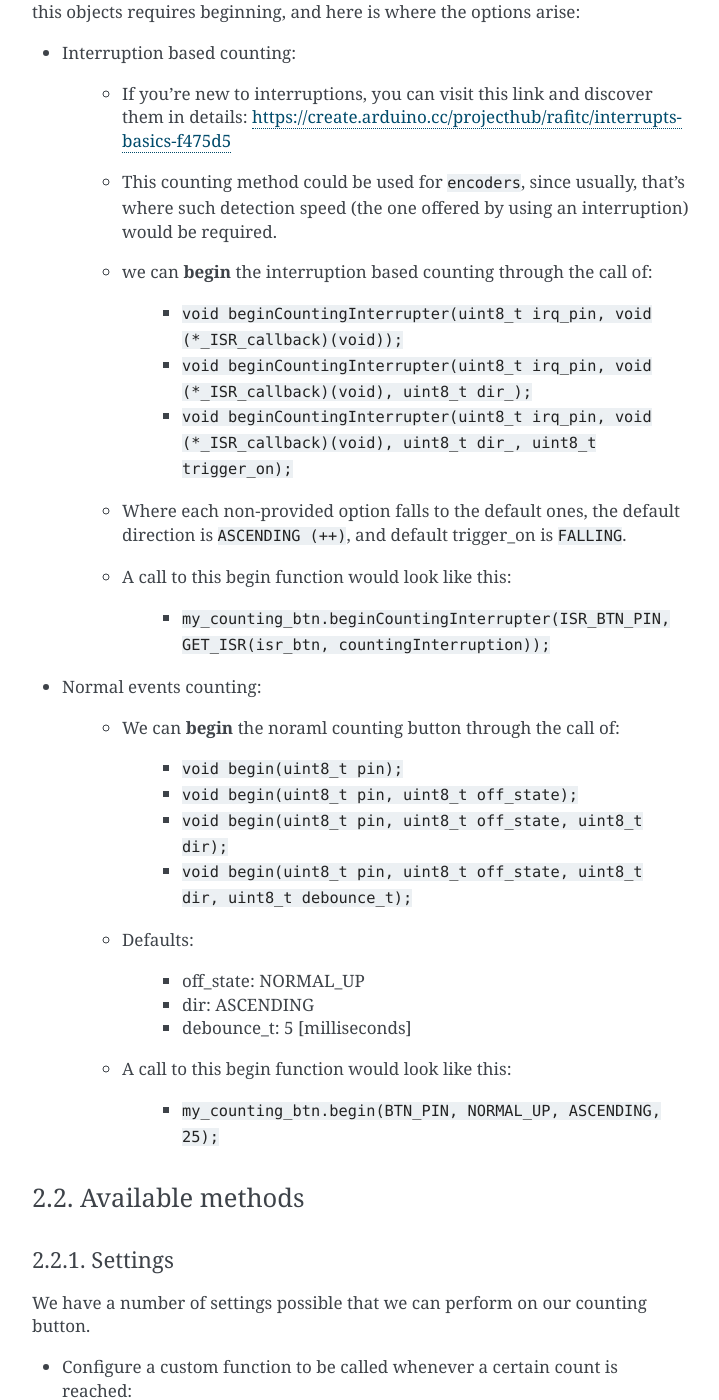
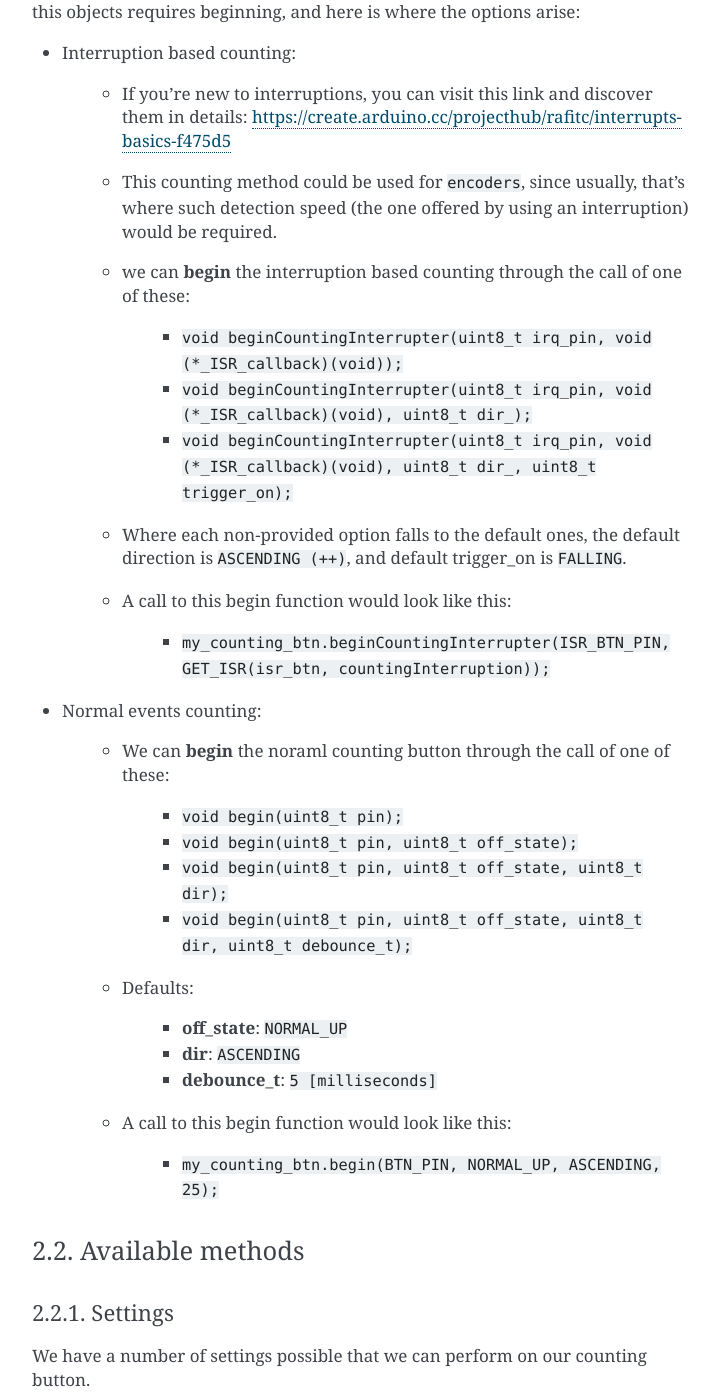
Before and after one commit to Rad-hi/MyButton_Arduino, a Sphinx documentation site: the page built from docs/pages/MyCountingButton.rst, in a window 1280 px wide and 1400 px high, scrolled down 651 px. Shown: the whole window, without its empty margins (388-1107 px from the left). Built offline with Sphinx 7.4.7, drawn with Linux system fonts in a browser that asks for light colours; some of the changed text lies outside the part shown.

Commit message:
Polishing

```diff
--- a/docs/pages/MyButton.rst
+++ b/docs/pages/MyButton.rst
@@ -45,15 +45,15 @@ The ``NORMAL_UP``, and ``NORMAL_DOWN`` keywords refer to whether the push button
 
 - ``uint32_t readTimedPress(uint8_t unit);``
 
-    + Returns the time the button has been clicked for in one of 3 units (micros, millis, seconds) **NON-DEBOUNCED**
+    + Returns the time the button has been clicked for in one of 3 ``units`` (micros, millis, seconds) **NON-DEBOUNCED**
 
 - ``uint8_t readInSteps(uint32_t period, uint8_t num_steps);``
 
-    + This function takes in a period in **milliseconds** and a number of steps, and on each step of that period ``step == period/num_steps``, returns the ``index`` of the step, **0 INDEXED**, else returns NON_CLICKED (==255).
+    + This function takes in a ``period`` in **milliseconds** and a ``number of steps``, and on each step of that period ``step == period/num_steps``, returns the ``index`` of the step, **0 INDEXED**, else returns NON_CLICKED (==255).
 
 - ``uint8_t readMultiple(uint32_t * periods, uint8_t len);``
 
-    + This function takes in an **incrementally sorted list of periods in milliseconds**, and if the button have been pressed for more than one of the periods (CHECKED ON RELEASE), it'd return the ``index`` of the period in the list, else it returns NON_CLICKED (==255). **ZERO-INDEXED**
+    + This function takes in an **incrementally sorted list of ``periods`` in milliseconds**, and if the button have been pressed for more than one of the periods (CHECKED ON RELEASE), it'd return the ``index`` of the period in the list, else it returns NON_CLICKED (==255). **ZERO-INDEXED**
 
 2.3. Notes
 ++++++++++
--- a/docs/pages/MyCountingButton.rst
+++ b/docs/pages/MyCountingButton.rst
@@ -28,7 +28,7 @@ The instanciation is simple, ``MyCountingButton my_counting_btn`` and now you ha
 
     - This counting method could be used for ``encoders``, since usually, that's where such detection speed (the one offered by using an interruption) would be required.
 
-    - we can **begin** the interruption based counting through the call of:
+    - we can **begin** the interruption based counting through the call of one of these:
 
         + ``void beginCountingInterrupter(uint8_t irq_pin, void (*_ISR_callback)(void));``
 
@@ -44,7 +44,7 @@ The instanciation is simple, ``MyCountingButton my_counting_btn`` and now you ha
 
 - Normal events counting:
 
-    - We can **begin** the noraml counting button through the call of:
+    - We can **begin** the noraml counting button through the call of one of these:
 
         + ``void begin(uint8_t pin);``
 
@@ -56,11 +56,11 @@ The instanciation is simple, ``MyCountingButton my_counting_btn`` and now you ha
 
     - Defaults:
 
-        + off_state: NORMAL_UP
+        + **off_state**: ``NORMAL_UP``
 
-        + dir: ASCENDING
+        + **dir**: ``ASCENDING``
 
-        + debounce_t: 5 [milliseconds]
+        + **debounce_t**: ``5 [milliseconds]``
 
     - A call to this begin function would look like this:
 
```
Also changed, not shown: other parts of docs/pages/MyCountingButton.rst (+12 -7 lines).
